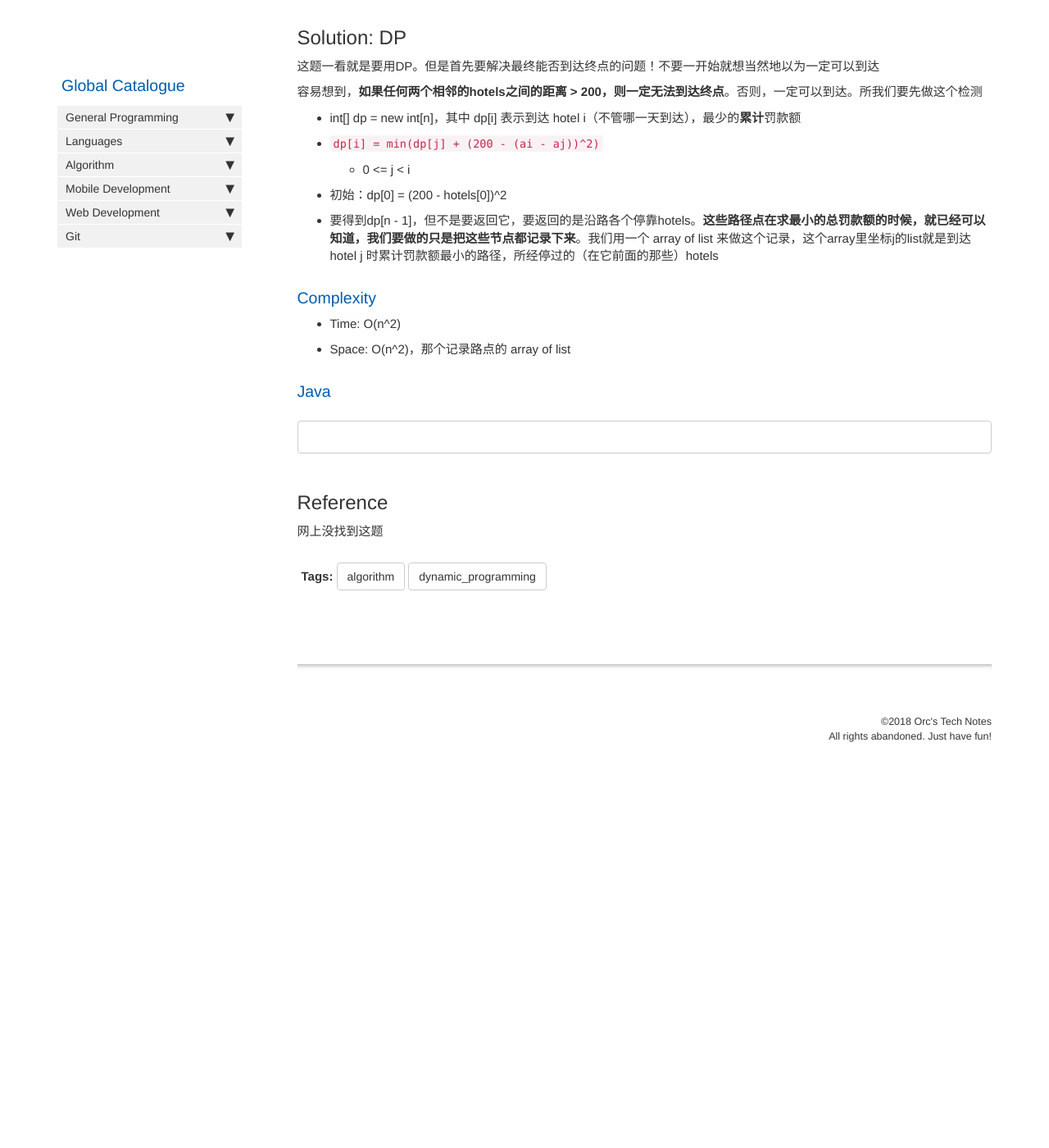
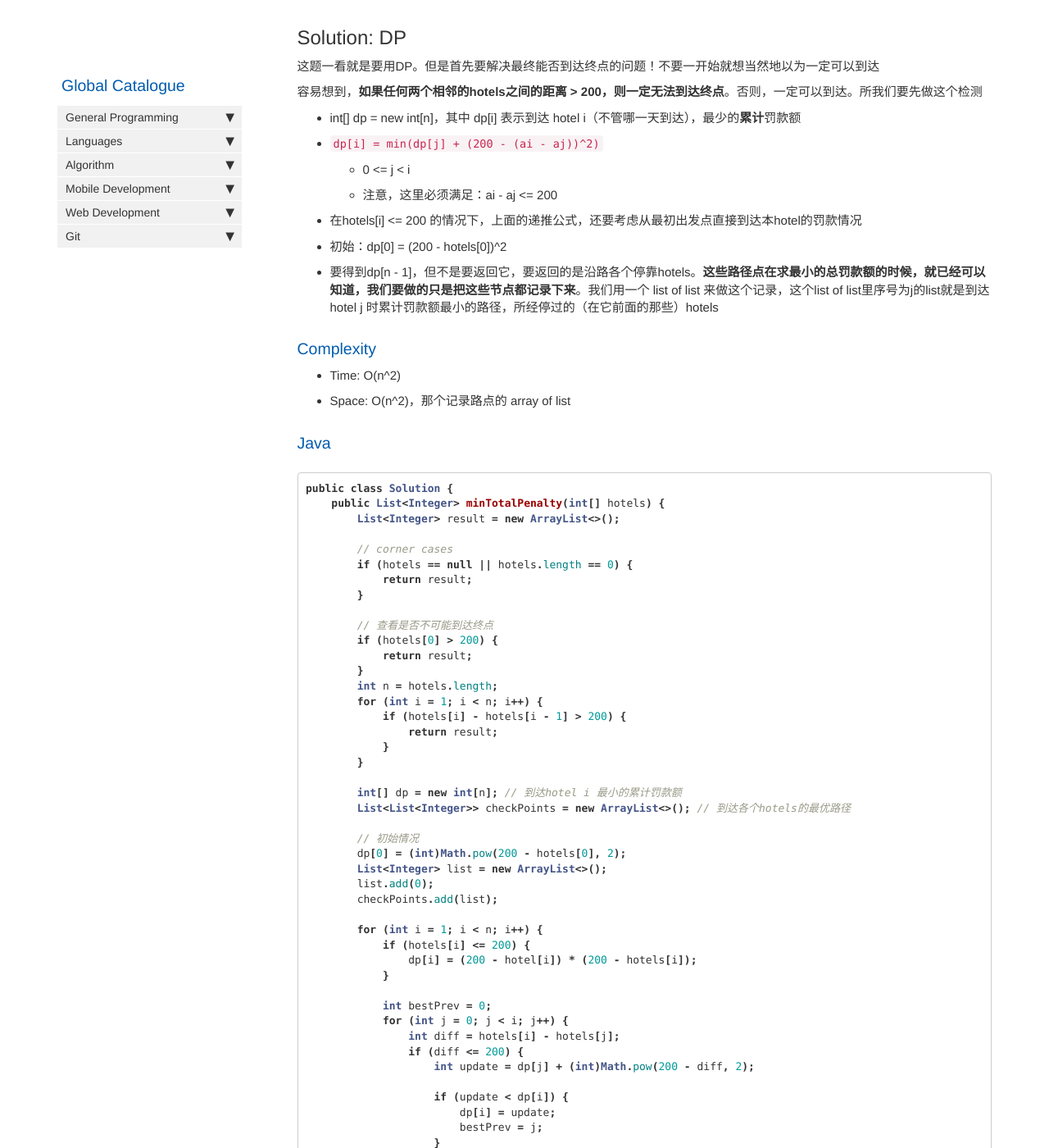
Before and after one commit to HungryOrc/hungryorc.github.io, a Jekyll site: the page built from pages/algorithm/algorithm_min_sum_penalty_along_hotels.md, in a window 1280 px wide and 1400 px high, scrolled down 527 px. Shown: the whole window at 82% size. Built offline with Jekyll 4.4.1, drawn with Linux system fonts in a browser that asks for light colours; nearby versions of some CDN libraries; comment, search, counter and statistics services are not loaded; before the commit the page ends 1485 px from its top, so only the background shows below that; some of the changed text lies outside the part shown.

Commit message:
Update algorithm_min_sum_penalty_along_hotels.md

````diff
--- a/pages/algorithm/algorithm_min_sum_penalty_along_hotels.md
+++ b/pages/algorithm/algorithm_min_sum_penalty_along_hotels.md
@@ -31,8 +31,10 @@ toc: false
 * int[] dp = new int[n]，其中 dp[i] 表示到达 hotel i（不管哪一天到达），最少的**累计**罚款额
 * `dp[i] = min(dp[j] + (200 - (ai - aj))^2)`
   * 0 <= j < i
+  * 注意，这里必须满足：ai - aj <= 200
+* 在hotels[i] <= 200 的情况下，上面的递推公式，还要考虑从最初出发点直接到达本hotel的罚款情况
 * 初始：dp[0] = (200 - hotels[0])^2
-* 要得到dp[n - 1]，但不是要返回它，要返回的是沿路各个停靠hotels。**这些路径点在求最小的总罚款额的时候，就已经可以知道，我们要做的只是把这些节点都记录下来**。我们用一个 array of list 来做这个记录，这个array里坐标j的list就是到达 hotel j 时累计罚款额最小的路径，所经停过的（在它前面的那些）hotels
+* 要得到dp[n - 1]，但不是要返回它，要返回的是沿路各个停靠hotels。**这些路径点在求最小的总罚款额的时候，就已经可以知道，我们要做的只是把这些节点都记录下来**。我们用一个 list of list 来做这个记录，这个list of list里序号为j的list就是到达 hotel j 时累计罚款额最小的路径，所经停过的（在它前面的那些）hotels
 
 ### Complexity
 * Time: O(n^2)
@@ -40,7 +42,62 @@ toc: false
 
 ### Java
 ```java
+public class Solution {
+    public List<Integer> minTotalPenalty(int[] hotels) {
+        List<Integer> result = new ArrayList<>();
 
+        // corner cases
+        if (hotels == null || hotels.length == 0) {
+            return result;
+        }
+
+        // 查看是否不可能到达终点
+        if (hotels[0] > 200) {
+            return result;
+        }
+        int n = hotels.length;
+        for (int i = 1; i < n; i++) {
+            if (hotels[i] - hotels[i - 1] > 200) {
+                return result;
+            }
+        }
+
+        int[] dp = new int[n]; // 到达hotel i 最小的累计罚款额
+        List<List<Integer>> checkPoints = new ArrayList<>(); // 到达各个hotels的最优路径
+
+        // 初始情况
+        dp[0] = (int)Math.pow(200 - hotels[0], 2);
+        List<Integer> list = new ArrayList<>();
+        list.add(0);
+        checkPoints.add(list);
+
+        for (int i = 1; i < n; i++) {
+            if (hotels[i] <= 200) {
+                dp[i] = (200 - hotel[i]) * (200 - hotels[i]);
+            }
+
+            int bestPrev = 0;
+            for (int j = 0; j < i; j++) {
+                int diff = hotels[i] - hotels[j];
+                if (diff <= 200) {
+                    int update = dp[j] + (int)Math.pow(200 - diff, 2);
+
+                    if (update < dp[i]) {
+                        dp[i] = update;
+                        bestPrev = j;
+                    }
+                }
+            }
+
+            List<Integer> path = new ArrayList<>();
+            path.addAll(checkPoints.get(bestPrev));
+            path.add(bestPrev);
+            list.add(path);
+        }
+
+        return checkPoints.get(n - 1);
+    }
+}
 ```
 
 ## Reference
````
